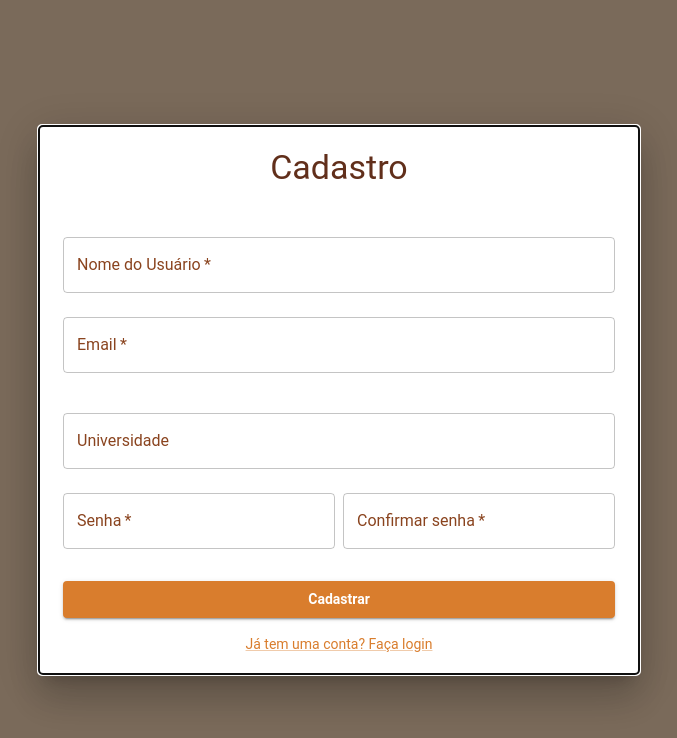
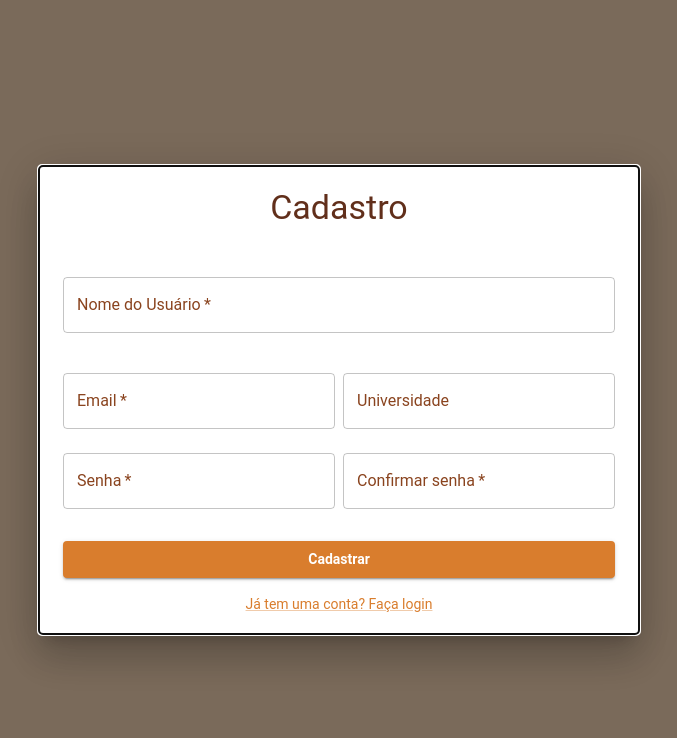
Before and after one commit to felipeiug/mestrado, a React (Vite) app in the folder frontend/: page /register in a window 1280 px wide. Shown: the top 738 px of the page, without its empty margins (301-978 px from the left). Built offline with nearby package versions, Linux system fonts and the light colour scheme; no server answers.

Commit message:
feat: 🎸 Dados da tela Register

```diff
--- a/frontend/src/pages/login/Register.tsx
+++ b/frontend/src/pages/login/Register.tsx
@@ -72,7 +72,7 @@ export const Register = () => {
             />
           </Grid>
 
-          <Grid size={12}>
+          <Grid size={6} sx={{ display: "flex", alignItems: "end" }}>
             <TextField
               label="Email"
               type="email"
@@ -87,7 +87,7 @@ export const Register = () => {
             />
           </Grid>
 
-          <Grid size={12} sx={{ display: 'flex', flexDirection: "row", alignItems: "center" }}>
+          <Grid size={6}>
             {Object.keys(universityOptions).length === 0 ? <div style={{ flex: 1 }}> <Skeleton height="6em" /> </div> :
               <Autocomplete
                 freeSolo
```
